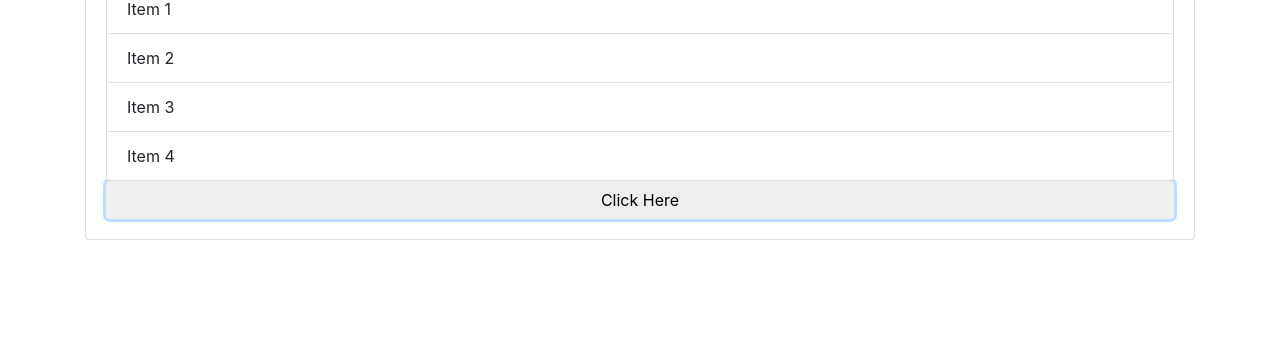
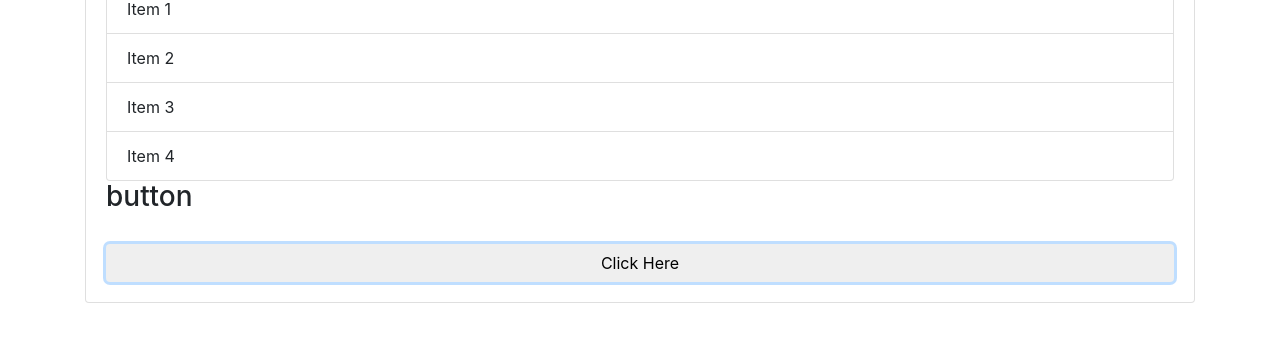
Before and after one commit to ngoducanh179/DOM-crash-course, a plain HTML site: page index.html in a window 1280 px wide. Both pictures are taken after a click on the button "Click Here". Shown: the part 293-632 px from the top of the page. Drawn offline with nearby package versions, Linux system fonts and the light colour scheme.

Commit message:
take this one

```diff
--- a/dom.js
+++ b/dom.js
@@ -188,7 +188,7 @@
 
 // // console.log(take.parentElement.parentElement);
 
-chilren
+// chilren
 
 // // console.log(take.children);
 // // take.children[1].style.backgroundColor = 'black';
@@ -347,14 +347,23 @@ chilren
 // container.insertBefore(div2,h1 );
 
 
-var button = document.getElementById('button').addEventListener('click',buttonClick);
+var button = document.getElementById('button').addEventListener
+('click',buttonClick);
 
 
 function buttonClick(e){
     // console.log('button click');
     // document.getElementById('header-title').textContent = 'changed';
     // document.querySelector('#main').style.backgroundColor = '#f4f4f4';
+    // console.log(e);
     console.log(e.target);
+    console.log(e.target.id);
+    console.log(e.target.className);
+    console.log(e.target.classList);
+    var output = document.getElementById('output');
+    output.innerHTML = '<h3>'+e.target.id+'</h3>';
+
+    console.log(e.type);
 
 
 }
--- a/index.html
+++ b/index.html
@@ -30,8 +30,9 @@
         <li class="list-group-item">Item 3</li>
         <li class="list-group-item">Item 4</li>
       </ul>
-
-      <button onclick = "buttonClick(1)" class="btn btn-Dark btn-block" id="button">Click Here</button>
+      <div id="output"></div>
+      <br>
+      <button class="btn btn-Dark btn-block" id="button">Click Here</button>
     </div>
   </div>
 
```
